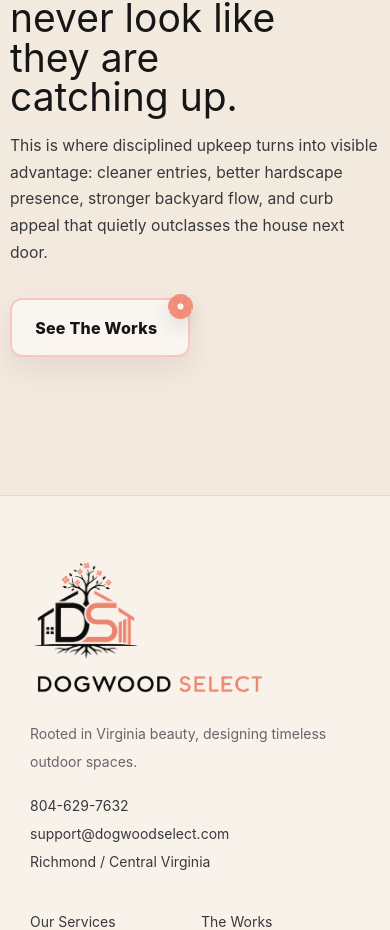
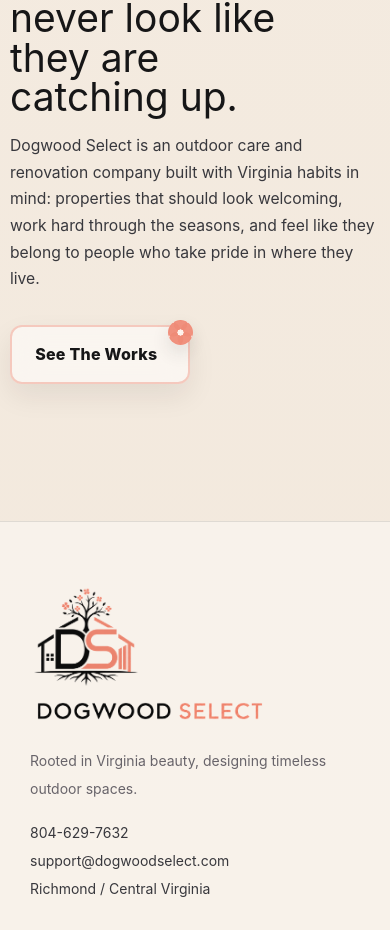
Before and after one commit to Beemerz/dogwood-select-site, a Next.js app in the folder dogwood-select-site/: page / in a window 390 px wide. Shown: the part 6074-7004 px from the top of the page. Built offline with nearby package versions, Linux system fonts and the light colour scheme.

Commit message:
Refine service proof and booking intro polish

```diff
--- a/dogwood-select-site/app/book-consultation/page.tsx
+++ b/dogwood-select-site/app/book-consultation/page.tsx
@@ -32,11 +32,11 @@ export default function BookConsultationPage({
               choose the timing that makes sense.
             </p>
 
-            <div className="booking-intro-shell mt-8">
+            <div className="booking-intro-shell mt-6">
               <div className="booking-intro-grid">
                 <article className="service-card">
                   <p className="eyebrow">What To Have Ready</p>
-                  <p className="text-base leading-8 text-ink-soft">
+                  <p className="text-sm leading-7 text-ink-soft">
                     A rough sense of the work, a few photos if you have them, and the first date
                     that would make the schedule easier on your side.
                   </p>
@@ -54,7 +54,7 @@ export default function BookConsultationPage({
                 </article>
                 <article className="service-card">
                   <p className="eyebrow">What Happens Next</p>
-                  <p className="text-base leading-8 text-ink-soft">
+                  <p className="text-sm leading-7 text-ink-soft">
                     We confirm by email right away, then follow up during business hours with a call
                     that actually moves the project forward.
                   </p>
--- a/dogwood-select-site/app/globals.css
+++ b/dogwood-select-site/app/globals.css
@@ -552,6 +552,7 @@ textarea {
   padding: 0.72rem 0.78rem;
   color: #f8f3eb;
   backdrop-filter: blur(8px);
+  pointer-events: none;
 }
 
 .photo-overlay h3 {
@@ -757,7 +758,7 @@ textarea {
   position: absolute;
   top: 0.78rem;
   right: 0.78rem;
-  z-index: 2;
+  z-index: 4;
   display: inline-flex;
   align-items: center;
   justify-content: center;
@@ -772,6 +773,13 @@ textarea {
   letter-spacing: 0.06em;
   text-transform: uppercase;
   box-shadow: var(--shadow-tight);
+}
+
+.services-wheel-photo-action:hover,
+.services-wheel-photo-action:focus-visible {
+  transform: translateY(-1px);
+  background: rgba(255, 255, 255, 0.96);
+  border-color: rgba(239, 139, 119, 0.34);
 }
 
 .services-wheel-meta {
@@ -805,9 +813,9 @@ textarea {
 }
 
 .services-inline-action {
-  min-height: 40px;
-  padding: 0.7rem 1rem;
-  font-size: 0.82rem;
+  min-height: 36px;
+  padding: 0.58rem 0.88rem;
+  font-size: 0.76rem;
 }
 
 .services-wheel-controls {
@@ -862,13 +870,17 @@ textarea {
 }
 
 .services-feature-pill {
-  border-radius: 16px;
+  border-radius: 12px;
   border: 1px solid rgba(22, 22, 23, 0.08);
   background: rgba(255, 255, 255, 0.58);
-  padding: 0.95rem 1rem;
+  padding: 0.62rem 0.82rem;
   color: var(--ink-soft);
-  font-size: 0.95rem;
-  line-height: 1.5;
+  font-size: 0.87rem;
+  line-height: 1.35;
+}
+
+.services-feature-pill-grid {
+  grid-template-columns: repeat(3, minmax(0, 1fr));
 }
 
 .services-special-card {
@@ -1026,6 +1038,10 @@ textarea {
 
 .featured-jobs-copy {
   padding: 0 0.15rem 0.15rem;
+}
+
+.homepage-company-intro {
+  gap: 0.85rem;
 }
 
 .home-quick-form {
@@ -1232,7 +1248,7 @@ textarea {
 
 .booking-intro-grid {
   display: grid;
-  gap: 1rem;
+  gap: 0.85rem;
   grid-template-columns: repeat(3, minmax(0, 1fr));
   align-items: stretch;
 }
@@ -1247,12 +1263,12 @@ textarea {
   align-items: center;
   justify-content: center;
   text-align: center;
-  gap: 1rem;
+  gap: 0.8rem;
 }
 
 .booking-logo-mark {
   display: inline-flex;
-  max-width: 165px;
+  max-width: 142px;
   margin-inline: auto;
 }
 
@@ -1260,8 +1276,8 @@ textarea {
   max-width: 22rem;
   margin: 0;
   color: var(--ink-soft);
-  font-size: 0.98rem;
-  line-height: 1.75;
+  font-size: 0.92rem;
+  line-height: 1.6;
 }
 
 .booking-scroll-inline {
@@ -1308,7 +1324,7 @@ textarea {
 .rooted-members-grid {
   display: grid;
   gap: 1.5rem;
-  grid-template-columns: repeat(3, minmax(0, 1fr));
+  grid-template-columns: repeat(2, minmax(0, 1fr));
 }
 
 .rooted-member-card {
@@ -1454,6 +1470,11 @@ textarea {
   background: var(--panel);
   padding: 1.45rem;
   box-shadow: var(--shadow-soft);
+}
+
+.booking-intro-grid .service-card {
+  gap: 0.95rem;
+  padding: 1.2rem;
 }
 
 .service-list {
@@ -1965,6 +1986,10 @@ textarea {
     grid-template-columns: 1fr;
   }
 
+  .services-feature-pill-grid {
+    grid-template-columns: repeat(2, minmax(0, 1fr));
+  }
+
   .story-rail-mobile {
     display: block;
     margin: -0.1rem 0 0.8rem;
--- a/dogwood-select-site/app/page.tsx
+++ b/dogwood-select-site/app/page.tsx
@@ -1,6 +1,5 @@
 import type { Metadata } from 'next';
 import Link from 'next/link';
-import FeaturedJobStories from '@/components/site/FeaturedJobStories';
 import HomeQuickStartForm from '@/components/site/HomeQuickStartForm';
 import HomeStoryExperience from '@/components/site/HomeStoryExperience';
 import ServiceCategoryCards from '@/components/site/ServiceCategoryCards';
@@ -60,9 +59,9 @@ export default function HomePage() {
               The strongest properties are the ones that never look like they are catching up.
             </h2>
             <p className="story-body">
-              This is where disciplined upkeep turns into visible advantage: cleaner entries,
-              better hardscape presence, stronger backyard flow, and curb appeal that quietly
-              outclasses the house next door.
+              Dogwood Select is an outdoor care and renovation company built with Virginia habits
+              in mind: properties that should look welcoming, work hard through the seasons, and
+              feel like they belong to people who take pride in where they live.
             </p>
             <div className="mt-8">
               <Link href="/the-works" className="button-primary">
@@ -70,7 +69,18 @@ export default function HomePage() {
               </Link>
             </div>
             <div className="mt-8 homepage-works-proof">
-              <FeaturedJobStories limit={2} compact />
+              <article className="service-card homepage-company-intro">
+                <p className="text-[1.04rem] leading-8 text-ink-soft md:text-[1.08rem]">
+                  Around Richmond and Central Virginia, the best outdoor spaces are the ones that
+                  feel settled into the landscape instead of forced onto it. We take that
+                  seriously, whether the work is a lawn that needs steadier care, an entry that
+                  needs to look more welcoming, or a backyard that should finally feel worth using.
+                </p>
+                <p className="text-[1.04rem] leading-8 text-ink-soft md:text-[1.08rem]">
+                  Our goal is simple: cleaner presentation, stronger upkeep, and outdoor work that
+                  feels rooted in the way Virginia properties are actually lived in.
+                </p>
+              </article>
             </div>
           </section>
         </HomeStoryExperience>
--- a/dogwood-select-site/components/site/FeaturedJobStories.tsx
+++ b/dogwood-select-site/components/site/FeaturedJobStories.tsx
@@ -1,4 +1,5 @@
 /* eslint-disable @next/next/no-img-element */
+import Link from 'next/link';
 import { featuredJobStories } from '@/lib/workPhotos';
 
 export default function FeaturedJobStories({
@@ -64,6 +65,12 @@ export default function FeaturedJobStories({
                     loading="lazy"
                     decoding="async"
                   />
+                  <Link
+                    href={`/book-consultation?service=${encodeURIComponent(job.photo.serviceInterest ?? 'Custom project')}`}
+                    className="services-wheel-photo-action"
+                  >
+                    Get this service
+                  </Link>
                   <div className="photo-overlay">
                     <p className="photo-kicker">{job.photo.eyebrow}</p>
                     <h3>{job.photo.title}</h3>
--- a/dogwood-select-site/components/site/ServicesCategoryShowcase.tsx
+++ b/dogwood-select-site/components/site/ServicesCategoryShowcase.tsx
@@ -23,17 +23,10 @@ export default function ServicesCategoryShowcase() {
                   {category.title}
                 </h2>
                 <p className="mt-4 max-w-2xl text-base leading-8 text-ink-soft">{category.intro}</p>
-                <p className="mt-5 text-sm font-semibold uppercase tracking-[0.18em] text-[color:var(--accent-hot)]">
-                  Commonly includes
-                </p>
-                <ul className="mt-4 grid gap-3 md:grid-cols-2">
-                  {category.items.map((item) => (
-                    <li key={item} className="services-feature-pill">
-                      {item}
-                    </li>
-                  ))}
-                </ul>
-                <div className="mt-5">
+                <div className="mt-5 flex flex-wrap items-center justify-between gap-3">
+                  <p className="text-sm font-semibold uppercase tracking-[0.18em] text-[color:var(--accent-hot)]">
+                    Commonly includes
+                  </p>
                   <Link
                     href={`/book-consultation?service=${encodeURIComponent(category.requestService)}`}
                     className="button-secondary services-inline-action"
@@ -41,6 +34,13 @@ export default function ServicesCategoryShowcase() {
                     Get this service
                   </Link>
                 </div>
+                <ul className="mt-4 grid gap-2 services-feature-pill-grid">
+                  {category.items.map((item) => (
+                    <li key={item} className="services-feature-pill">
+                      {item}
+                    </li>
+                  ))}
+                </ul>
               </div>
 
               <div className="services-feature-visual">
```
